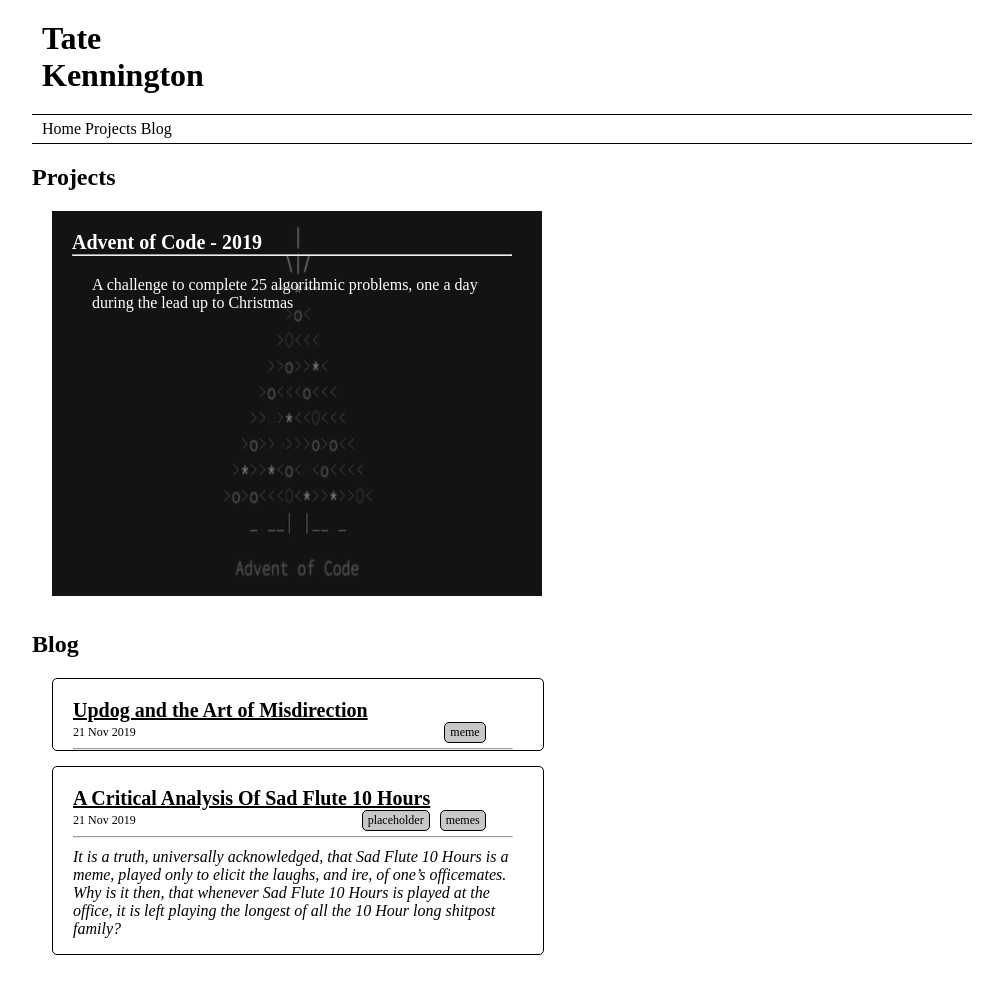
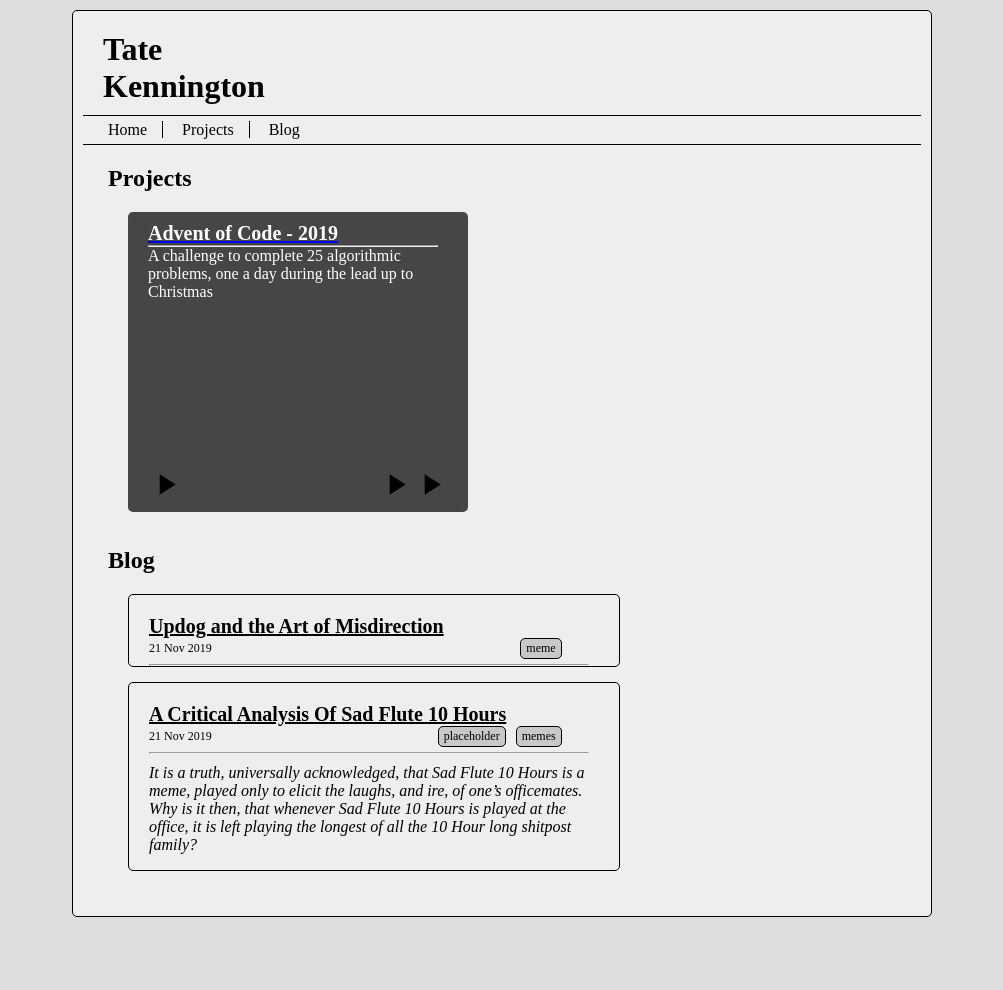
Before and after one commit to TateKennington/personal-website, a Jekyll site: the page built from index.html, in a window 1280 px wide. Shown: the whole page, without its empty margins (138-1141 px from the left). Built offline with Jekyll 4.4.1, drawn with Linux system fonts in a browser that asks for light colours; after the commit the page ends 927 px from its top, so only the background shows below that.

Commit message:
Start reworking project tiles

```diff
--- a/_includes/project.html
+++ b/_includes/project.html
@@ -1,10 +1,16 @@
 {%assign project = include.project%}
-<div class="project" style="background-image: url('{{project.thumbnail}}');">
+<div class="c-project">
     <a href="{{project.url}}">
-        <p class="project-title">{{project.title}}</p>
+        <p class="c-project__title">{{project.title}}</p>
     </a>
     <hr>
-    <div class="project-description">
+    <div class="c-project__description">
         {{project.description}}
     </div>
-</div>
+    <div class="c-project__footer">
+        <img src="/assets/icons/play_arrow.svg" />
+        <div class="c-project__icons">
+            <img src="/assets/icons/play_arrow.svg" />
+            <img src="/assets/icons/play_arrow.svg" />
+        </div>
+    </div>
--- a/_layouts/default.html
+++ b/_layouts/default.html
@@ -8,8 +8,10 @@
 </head>
 
 <body>
-    {%include header.html%}
-    {{content}}
+    <div class="frame">
+        {%include header.html%}
+        {{content}}
+    </div>
 </body>
 
 </html>
--- a/assets/css/style.scss
+++ b/assets/css/style.scss
@@ -3,22 +3,80 @@
 @import "murphy.css";
 
 body{
-    margin: auto;
-    max-width: 940px;
+    margin: 10px auto;
+    max-width: 860px;
+    background-color: #DDD;
+}
+
+.frame{
+    border: 1px solid black;
+    border-radius: 5px;
+    padding: 10px;
+    background-color: #EEE;
 }
 
 nav {
     border-top: 1px solid black;
     border-bottom: 1px solid black;
     padding: 5px 10px;
+
+    & a{
+        padding-right: 15px;
+        padding-left: 15px;
+        &:not(:last-child){
+            border-right: 1px solid black;
+        }
+    }
 }
 
 h1 {
-    margin: 20px 10px;
+    margin: 10px 20px;
 }
 
 section{
+    margin-left: 25px;
     margin-bottom: 20px;
+}
+
+.c-project{
+    padding: 10px 20px;
+    margin-left: 20px;
+    margin-bottom: 15px;
+    width: 300px;
+    height: 280px;
+    border-radius: 5px;
+    background-color: rgb(70,70,70);
+    display: flex;
+    flex-direction: column;
+    justify-content: space-between;
+
+    &__title{
+        font-size: 20px;
+        margin: 0px;
+        font-weight: 700;
+        color: white;
+    }
+
+    &__description{
+        flex-grow: 1;
+        display: block;
+        color: white;
+    }
+
+    &__footer {
+        display: flex;
+        justify-content: space-between;
+
+        & img {
+            width: 35px;
+            height: 35px;
+        }
+    }
+
+    &__icons{
+        display: flex;
+        justify-content: flex-end;
+    }
 }
 
 .c-post{
@@ -86,78 +144,11 @@ hr{
 }
 
 /*
- * Styles for the homepage images section.
-*/
-.images{
-    display: flex;
-    flex-wrap: wrap;
-}
-
-.image-title{
-    display: block;
-    background-repeat: round;
-    font-size: 0px;
-    padding-top: 100px;
-    text-align: center;
-    width: 215px;
-    height: 215px;
-    margin-left: 20px;
-    margin-top: 10px;
-}
-
-.image-title:hover{
-    display: block;
-    font-size: 20px;
-    background-color:rgb(50,50,50);
-    background-blend-mode: overlay;
-    color: white;
-}
-
-.image{
-    width: 215px;
-    height: 215px;
-    margin-left: 20px;
-    margin-top: 10px;
-}
-/*
  * Styles for the homepage portfolio section.
 */
 .projects{
     display: flex;
     flex-wrap: wrap;
-}
-
-.project{
-    padding: 0px 20px;
-    margin-left: 20px;
-    margin-bottom: 15px;
-    width: 450px;
-    flex-shrink: 0;
-    background-color: rgb(70,70,70);
-    background-blend-mode: overlay;
-    background-repeat: round;
-    filter: grayscale(100%);
-}
-
-.project:hover{
-    filter: grayscale(0%);
-}
-
-.project-title{
-    font-size: 20px;
-    margin-bottom: 0px;
-    font-weight: 700;
-    color: white;
-}
-
-.project-description{
-    width: 400px;
-    height: 300px;
-    margin-top: 10px;
-    margin-bottom: 10px;
-    padding: 10px 20px;
-    display: block;
-    color: white;
 }
 
 .projects-full .project-description{
@@ -169,10 +160,6 @@ hr{
 .projects-full .project-title{
     color: black;
 }
-
-//.post-tile a, .post-title a:link, .post-title a:visited{
-//    color: black;
-//}
 
 .post_navigation{
     display: flex;
```
Also changed, not shown: assets/icons/play_arrow.svg (added).
